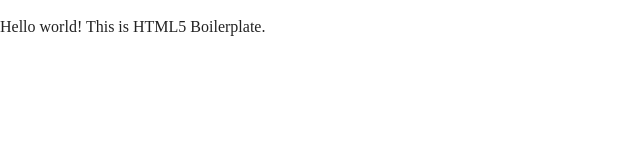
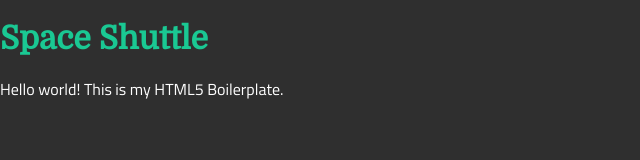
Before and after one commit to CassidyJensen/space-shuttle, a website: page index.html in a window 1280 px wide. Shown: the whole page, without its empty margins (0-640 px from the left). Drawn offline with nearby package versions, Linux system fonts and the light colour scheme; files that its build step writes are made by us from their sources.

Commit message:
Added some basic styling and started 404

```diff
--- a/gulpfile.js
+++ b/gulpfile.js
@@ -3,7 +3,7 @@
 const browserSync = require('browser-sync').create();
 function style() {
  return gulp.src('./scss/**/*.scss')
- .pipe(sass())
+ .pipe(sass({outputStyle: 'nested'}))
  .pipe(gulp.dest('./css'))
  .pipe(browserSync.stream());
 }
@@ -13,7 +13,7 @@
  baseDir: './'
  }
  });
- gulp.watch('./scss/**/*.scss', style);
+ gulp.watch('./scss/**/*.scss', {ignoreInitial: false}, style);
  gulp.watch('./*.html').on('change', browserSync.reload);
  gulp.watch('./js/**/*.js').on('change', browserSync.reload);
 }
--- a/index.html
+++ b/index.html
@@ -21,9 +21,12 @@
   <!--[if IE]>
     <p class="browserupgrade">You are using an <strong>outdated</strong> browser. Please <a href="https://browsehappy.com/">upgrade your browser</a> to improve your experience and security.</p>
   <![endif]-->
+  <header>
+    <h1>Space Shuttle</h1>
+  </header>
 
   <!-- Add your site or application content here -->
-  <p>Hello world! This is HTML5 Boilerplate.</p>
+  <p>Hello world! This is my HTML5 Boilerplate.</p>
   <script src="js/vendor/modernizr-3.8.0.min.js"></script>
   <script src="https://code.jquery.com/jquery-3.4.1.min.js" integrity="sha256-CSXorXvZcTkaix6Yvo6HppcZGetbYMGWSFlBw8HfCJo=" crossorigin="anonymous"></script>
   <script>window.jQuery || document.write('<script src="js/vendor/jquery-3.4.1.min.js"><\/script>')</script>
--- a/scss/_base.scss
+++ b/scss/_base.scss
@@ -0,0 +1,10 @@
+body{
+    font-family: $basefont;
+    background-color: $back-color;
+    color: $basecolor
+}
+
+header{
+    font-family: $headfont;
+    color: $greencolor;
+}
--- a/scss/_variables.scss
+++ b/scss/_variables.scss
@@ -0,0 +1,8 @@
+@import url('https://fonts.googleapis.com/css?family=Bitter|Cabin|Domine|Titillium+Web&display=swap');
+
+$headfont: 'Domine', serif;
+$basefont: 'Titillium Web', sans-serif;
+$back-color: rgba(25, 25, 25, .9);
+$basecolor: white;
+
+$greencolor: rgba(25, 206, 151, 0.96);
--- a/scss/main.scss
+++ b/scss/main.scss
@@ -0,0 +1,4 @@
+@import "variables.scss";
+@import "mixins.scss";
+@import "base.scss";
+@import "layout.scss";
```
Also changed, not shown: 404.html (+2 -2 lines), css/main.css.
